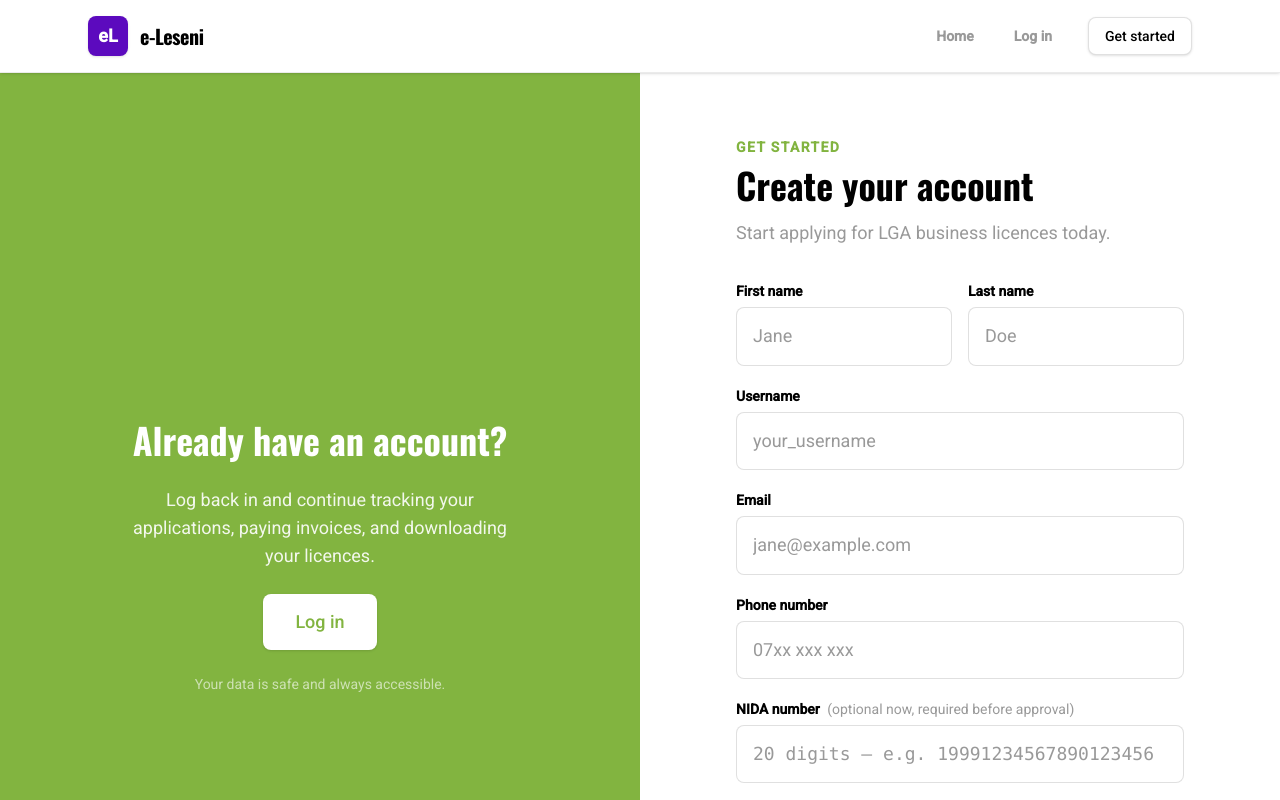
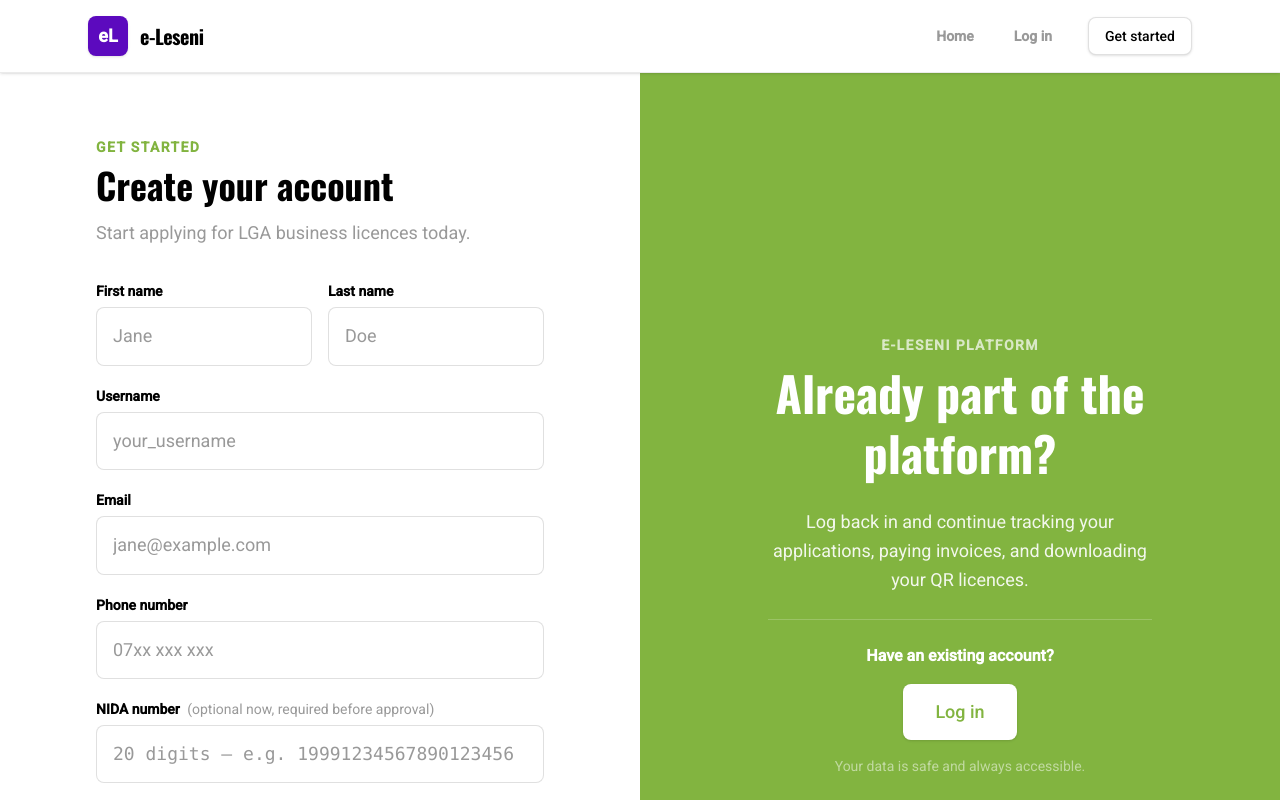
Before and after one commit to APKnation/e_leseni, an Angular app in the folder frontend/leseni/: page /register in a window 1280 px wide. Shown: the top 800 px of the page. Built offline with nearby package versions, Linux system fonts and the light colour scheme.

Commit message:
changes on UI

```diff
--- a/frontend/leseni/src/app/pages/login/login.html
+++ b/frontend/leseni/src/app/pages/login/login.html
@@ -1,13 +1,34 @@
-<!-- Login page: two-panel layout -->
+<!-- Login page: branding left, form right -->
 <div class="min-h-[calc(100dvh-5rem)] grid lg:grid-cols-2">
 
-  <!-- Left: Login form -->
+  <!-- Left: Brand / switch to Register -->
+  <section class="hidden lg:flex flex-col items-center justify-center bg-accent text-surface px-12 py-16">
+    <div class="max-w-sm text-center flex flex-col gap-6">
+      <div class="flex flex-col gap-2">
+        <p class="text-sm font-bold uppercase tracking-widest opacity-70">e-Leseni Platform</p>
+        <h2 class="text-5xl font-black leading-tight">Business licensing, simplified.</h2>
+      </div>
+      <p class="text-lg opacity-80 leading-relaxed">
+        Apply online, get inspected, pay via control number, and receive a QR-verifiable licence — all from one place.
+      </p>
+
+      <div class="border-t border-white/20 pt-6 flex flex-col gap-4">
+        <p class="text-base font-semibold">Don't have an account yet?</p>
+        <a routerLink="/register" class="btn-primary border-none text-accent self-center px-8 bg-surface">
+          Create a free account
+        </a>
+        <p class="text-sm opacity-50">Free · No paperwork · SMS updates</p>
+      </div>
+    </div>
+  </section>
+
+  <!-- Right: Login form -->
   <section class="flex flex-col justify-center px-6 py-16 sm:px-12 bg-surface">
     <div class="mx-auto w-full max-w-md">
 
       <div class="mb-8">
         <p class="text-sm font-bold uppercase tracking-widest text-primary mb-2">Welcome back</p>
-        <h1 class="text-4xl font-black text-foreground">Log in to your account</h1>
+        <h1 class="text-4xl font-black text-foreground">Log in</h1>
         <p class="mt-3 text-muted">Enter your credentials to manage your licence applications.</p>
       </div>
 
@@ -49,31 +70,15 @@
         <button type="submit" class="btn-primary w-full mt-2" [disabled]="submitting()">
           @if (submitting()) { Logging in… } @else { Log in }
         </button>
+
+        <!-- Mobile fallback -->
+        <p class="text-center text-sm text-muted lg:hidden">
+          No account yet?
+          <a routerLink="/register" class="ml-1 font-bold text-primary hover:underline">Register here →</a>
+        </p>
       </form>
 
     </div>
   </section>
 
-  <!-- Right: Switch to Register -->
-  <section class="hidden lg:flex flex-col items-center justify-center bg-accent text-surface px-12 py-16">
-    <div class="max-w-sm text-center flex flex-col gap-6">
-      <h2 class="text-4xl font-black leading-tight">New to e-Leseni?</h2>
-      <p class="text-lg opacity-80">
-        Create a free account and start applying for your LGA business licence today — online, in minutes.
-      </p>
-      <a routerLink="/register" class="btn-primary border-none text-accent self-center px-8">
-        Create an account
-      </a>
-      <p class="text-sm opacity-60">Free · No paperwork · SMS updates at every step</p>
-    </div>
-  </section>
-
-  <!-- Mobile: switch link -->
-  <div class="lg:hidden flex items-center justify-center py-6 bg-gray-50 border-t border-muted/10">
-    <p class="text-sm text-muted">
-      No account yet?
-      <a routerLink="/register" class="ml-1 font-bold text-primary hover:underline">Register here →</a>
-    </p>
-  </div>
-
 </div>
--- a/frontend/leseni/src/app/pages/register/register.html
+++ b/frontend/leseni/src/app/pages/register/register.html
@@ -1,21 +1,7 @@
-<!-- Register page: two-panel layout -->
+<!-- Register page: form left, branding right -->
 <div class="min-h-[calc(100dvh-5rem)] grid lg:grid-cols-2">
 
-  <!-- Left: Switch to Login -->
-  <section class="hidden lg:flex flex-col items-center justify-center bg-primary text-surface px-12 py-16 order-first">
-    <div class="max-w-sm text-center flex flex-col gap-6">
-      <h2 class="text-4xl font-black leading-tight">Already have an account?</h2>
-      <p class="text-lg opacity-90">
-        Log back in and continue tracking your applications, paying invoices, and downloading your licences.
-      </p>
-      <a routerLink="/login" class="btn-primary border-none text-primary self-center px-8 bg-surface">
-        Log in
-      </a>
-      <p class="text-sm opacity-60">Your data is safe and always accessible.</p>
-    </div>
-  </section>
-
-  <!-- Right: Register form -->
+  <!-- Left: Register form -->
   <section class="flex flex-col justify-center px-6 py-16 sm:px-12 bg-surface">
     <div class="mx-auto w-full max-w-md">
 
@@ -135,17 +121,36 @@
         <button type="submit" class="btn-primary w-full mt-2" [disabled]="submitting()">
           @if (submitting()) { Creating account… } @else { Create account }
         </button>
+
+        <!-- Mobile fallback -->
+        <p class="text-center text-sm text-muted lg:hidden">
+          Already have an account?
+          <a routerLink="/login" class="ml-1 font-bold text-primary hover:underline">Log in →</a>
+        </p>
       </form>
 
     </div>
   </section>
 
-  <!-- Mobile: switch link -->
-  <div class="lg:hidden flex items-center justify-center py-6 bg-gray-50 border-t border-muted/10">
-    <p class="text-sm text-muted">
-      Already have an account?
-      <a routerLink="/login" class="ml-1 font-bold text-primary hover:underline">Log in →</a>
-    </p>
-  </div>
+  <!-- Right: Brand / switch to Login -->
+  <section class="hidden lg:flex flex-col items-center justify-center bg-primary text-surface px-12 py-16">
+    <div class="max-w-sm text-center flex flex-col gap-6">
+      <div class="flex flex-col gap-2">
+        <p class="text-sm font-bold uppercase tracking-widest opacity-70">e-Leseni Platform</p>
+        <h2 class="text-5xl font-black leading-tight">Already part of the platform?</h2>
+      </div>
+      <p class="text-lg opacity-90 leading-relaxed">
+        Log back in and continue tracking your applications, paying invoices, and downloading your QR licences.
+      </p>
+
+      <div class="border-t border-white/20 pt-6 flex flex-col gap-4">
+        <p class="text-base font-semibold">Have an existing account?</p>
+        <a routerLink="/login" class="btn-primary border-none text-primary self-center px-8 bg-surface">
+          Log in
+        </a>
+        <p class="text-sm opacity-50">Your data is safe and always accessible.</p>
+      </div>
+    </div>
+  </section>
 
 </div>
```
